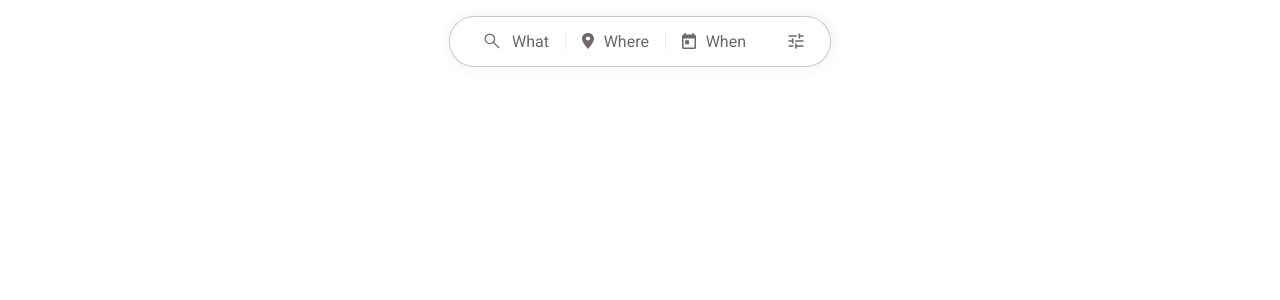
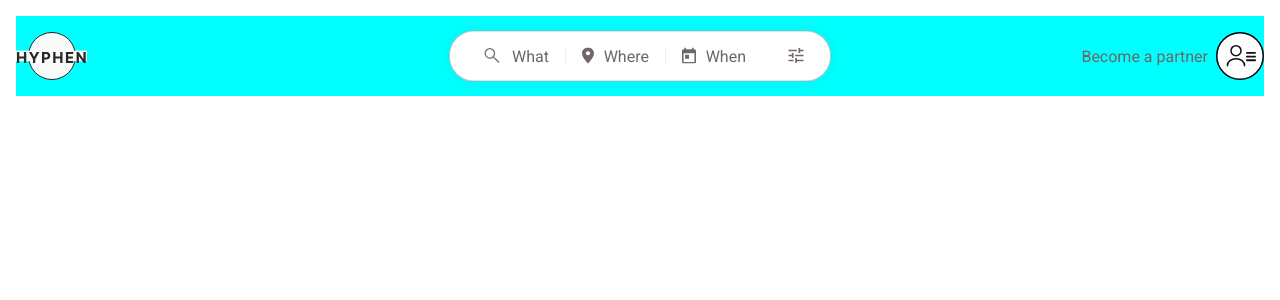
Before and after one commit to osampilona/hypen, a Next.js app: page / in a window 1280 px wide. Shown: the top 300 px of the page. Built offline with nearby package versions, Linux system fonts and the light colour scheme.

Commit message:
Resizing navigation and different logos

```diff
--- a/src/app/page.tsx
+++ b/src/app/page.tsx
@@ -1,11 +1,10 @@
-import Image from "next/image";
 import styles from "./page.module.css";
-import SearchBar from "@/components/SearchBar/SearchBar";
+import NavigationBar from "@/components/NavigationBar/NavigationBar";
 
 export default function Home() {
   return (
     <main className={styles.main}>
-      <SearchBar labelWhat={"What"} labelWhere={"Where"} labelWhen={"When"} />
+      <NavigationBar labelPartner="Become a partner" />
     </main>
   );
 }
--- /dev/null
+++ b/src/components/NavigationBar/NavigationBar.tsx
@@ -0,0 +1,42 @@
+"use client";
+
+import React, { useState, useEffect } from "react";
+import navigationBar from "@/components/NavigationBar/navigationBar.module.scss";
+import SearchBar from "../SearchBar/SearchBar";
+import MobileLogo from "@/icons/MobileLogo";
+import ProfileIcon from "@/icons/ProfileIcon";
+import BigScreenLogoIcon from "@/icons/BigScreenLogoIcon";
+
+export interface INavigationBarProps {
+  labelPartner: string;
+}
+
+const NavigationBar = (props: INavigationBarProps) => {
+  const [viewportWidth, setViewportWidth] = useState(window.innerWidth);
+
+  useEffect(() => {
+    const handleResize = () => {
+      setViewportWidth(window.innerWidth);
+    };
+    window.addEventListener("resize", handleResize);
+
+    return () => {
+      window.addEventListener("resize", handleResize);
+    };
+  }, []);
+
+  return (
+    <div className={navigationBar.container}>
+      <div className={navigationBar.icons}>
+        {viewportWidth <= 481 ? <MobileLogo /> : <BigScreenLogoIcon />}
+        <div className={navigationBar.label}>
+          <p>{props.labelPartner}</p>
+          <ProfileIcon />
+        </div>
+      </div>
+      <SearchBar labelWhat={"What"} labelWhere={"Where"} labelWhen={"When"} />
+    </div>
+  );
+};
+
+export default NavigationBar;
--- /dev/null
+++ b/src/components/NavigationBar/navigationBar.module.scss
@@ -0,0 +1,29 @@
+/* navigationBar.module.scss */
+.container {
+  background-color: aqua;
+  width: 100%;
+  display: flex;
+  flex-direction: column;
+  justify-content: space-between;
+  align-items: center;
+  color: #686868;
+  position: relative;
+
+  .icons {
+    display: flex;
+    align-items: center;
+    justify-content: space-between;
+    width: 100%;
+    padding: 1rem 0;
+
+    .label {
+      gap: 0.5rem;
+      display: flex;
+      align-items: center;
+    }
+  }
+
+  @media (min-width: 769px) {
+    flex-direction: row;
+  }
+}
--- a/src/components/SearchBar/searchBar.module.scss
+++ b/src/components/SearchBar/searchBar.module.scss
@@ -1,3 +1,4 @@
+/* SearchBar.module.scss */
 .container {
   width: 100%;
   border-radius: 1.5625rem;
@@ -45,6 +46,17 @@
     padding: 0.78rem 1.5rem;
     gap: 2rem;
     justify-content: space-between;
+  }
+
+  @media (min-width: 769px) {
+    width: 23.875rem;
+    padding: 0.78rem 1.5rem;
+    gap: 2rem;
+    justify-content: space-between;
+    position: absolute;
+    top: 50%;
+    left: 50%;
+    transform: translate(-50%, -50%);
 
     .icon {
       gap: 10px;
--- /dev/null
+++ b/src/icons/BigScreenLogoIcon.tsx
@@ -0,0 +1,22 @@
+import React from "react";
+
+const BigScreenLogoIcon = (props: any) => {
+  return (
+    <svg
+      width="72"
+      height="48"
+      viewBox="0 0 72 48"
+      fill="none"
+      xmlns="http://www.w3.org/2000/svg"
+    >
+      <circle cx="36" cy="24" r="23.5" fill="#FAFAFA" stroke="#282828" />
+      <rect y="18.6272" width="70.9859" height="10.5763" fill="#FAFAFA" />
+      <path
+        d="M0.948153 31V20.0909H3.25462V24.592H7.93679V20.0909H10.2379V31H7.93679V26.4936H3.25462V31H0.948153ZM13.0004 20.0909H15.5838L18.0714 24.7891H18.1779L20.6655 20.0909H23.2489L19.2699 27.1435V31H16.9794V27.1435L13.0004 20.0909ZM26.0087 31V20.0909H30.3127C31.1401 20.0909 31.845 20.2489 32.4274 20.565C33.0098 20.8775 33.4537 21.3125 33.7591 21.87C34.068 22.424 34.2225 23.0632 34.2225 23.7876C34.2225 24.5121 34.0662 25.1513 33.7537 25.7053C33.4412 26.2592 32.9885 26.6907 32.3954 26.9996C31.8059 27.3086 31.0922 27.4631 30.2541 27.4631H27.5108V25.6147H29.8812C30.3251 25.6147 30.6909 25.5384 30.9785 25.3857C31.2697 25.2294 31.4863 25.0146 31.6284 24.7411C31.774 24.4641 31.8468 24.1463 31.8468 23.7876C31.8468 23.4254 31.774 23.1094 31.6284 22.8395C31.4863 22.5661 31.2697 22.3548 30.9785 22.2056C30.6873 22.0529 30.318 21.9766 29.8706 21.9766H28.3152V31H26.0087ZM37.2206 31V20.0909H39.5271V24.592H44.2093V20.0909H46.5104V31H44.2093V26.4936H39.5271V31H37.2206ZM49.912 31V20.0909H57.2629V21.9925H52.2185V24.592H56.8847V26.4936H52.2185V29.0984H57.2842V31H49.912ZM69.7212 20.0909V31H67.729L62.983 24.1339H62.9031V31H60.5966V20.0909H62.6207L67.3295 26.9517H67.4254V20.0909H69.7212Z"
+        fill="#282828"
+      />
+    </svg>
+  );
+};
+
+export default BigScreenLogoIcon;
--- /dev/null
+++ b/src/icons/MobileLogo.tsx
@@ -0,0 +1,22 @@
+import React from "react";
+
+const MobileLogo = (props: any) => {
+  return (
+    <svg
+      width="80"
+      height="29"
+      viewBox="0 0 80 29"
+      fill="none"
+      xmlns="http://www.w3.org/2000/svg"
+    >
+      <circle cx="14.5" cy="14.5" r="14" fill="#FAFAFA" stroke="#282828" />
+      <rect x="9" y="8" width="70" height="13" fill="#FAFAFA" />
+      <path
+        d="M9.94815 20V9.09091H12.2546V13.592H16.9368V9.09091H19.2379V20H16.9368V15.4936H12.2546V20H9.94815ZM22.0004 9.09091H24.5838L27.0714 13.7891H27.1779L29.6655 9.09091H32.2489L28.2699 16.1435V20H25.9794V16.1435L22.0004 9.09091ZM35.0087 20V9.09091H39.3127C40.1401 9.09091 40.845 9.24893 41.4274 9.56499C42.0098 9.87749 42.4537 10.3125 42.7591 10.87C43.068 11.424 43.2225 12.0632 43.2225 12.7876C43.2225 13.5121 43.0662 14.1513 42.7537 14.7053C42.4412 15.2592 41.9885 15.6907 41.3954 15.9996C40.8059 16.3086 40.0922 16.4631 39.2541 16.4631H36.5108V14.6147H38.8812C39.3251 14.6147 39.6909 14.5384 39.9785 14.3857C40.2697 14.2294 40.4863 14.0146 40.6284 13.7411C40.774 13.4641 40.8468 13.1463 40.8468 12.7876C40.8468 12.4254 40.774 12.1094 40.6284 11.8395C40.4863 11.5661 40.2697 11.3548 39.9785 11.2056C39.6873 11.0529 39.318 10.9766 38.8706 10.9766H37.3152V20H35.0087ZM46.2206 20V9.09091H48.5271V13.592H53.2093V9.09091H55.5104V20H53.2093V15.4936H48.5271V20H46.2206ZM58.912 20V9.09091H66.2629V10.9925H61.2185V13.592H65.8847V15.4936H61.2185V18.0984H66.2842V20H58.912ZM78.7212 9.09091V20H76.729L71.983 13.1339H71.9031V20H69.5966V9.09091H71.6207L76.3295 15.9517H76.4254V9.09091H78.7212Z"
+        fill="#282828"
+      />
+    </svg>
+  );
+};
+
+export default MobileLogo;
--- /dev/null
+++ b/src/icons/ProfileIcon.tsx
@@ -0,0 +1,55 @@
+import React from "react";
+
+const ProfileIcon = (props: any) => {
+  return (
+    <svg
+      width="48"
+      height="48"
+      viewBox="0 0 48 48"
+      fill="none"
+      xmlns="http://www.w3.org/2000/svg"
+    >
+      <circle
+        cx="24"
+        cy="24"
+        r="23.25"
+        fill="white"
+        stroke="black"
+        strokeWidth="1.5"
+      />
+      <rect
+        x="30"
+        y="27.3342"
+        width="10"
+        height="1.84615"
+        rx="0.923077"
+        fill="#111111"
+      />
+      <rect
+        x="30"
+        y="23.6418"
+        width="10"
+        height="1.84615"
+        rx="0.923077"
+        fill="#111111"
+      />
+      <rect
+        x="30"
+        y="19.9495"
+        width="10"
+        height="1.84615"
+        rx="0.923077"
+        fill="#111111"
+      />
+      <path
+        d="M28.59 33.6418C28.59 29.7718 24.74 26.6418 20 26.6418C15.26 26.6418 11.41 29.7718 11.41 33.6418M20 23.6418C21.3261 23.6418 22.5979 23.1151 23.5355 22.1774C24.4732 21.2397 25 19.9679 25 18.6418C25 17.3158 24.4732 16.044 23.5355 15.1063C22.5979 14.1686 21.3261 13.6418 20 13.6418C18.6739 13.6418 17.4022 14.1686 16.4645 15.1063C15.5268 16.044 15 17.3158 15 18.6418C15 19.9679 15.5268 21.2397 16.4645 22.1774C17.4022 23.1151 18.6739 23.6418 20 23.6418V23.6418Z"
+        stroke="#111111"
+        strokeWidth="1.5"
+        strokeLinecap="round"
+        strokeLinejoin="round"
+      />
+    </svg>
+  );
+};
+
+export default ProfileIcon;
```
